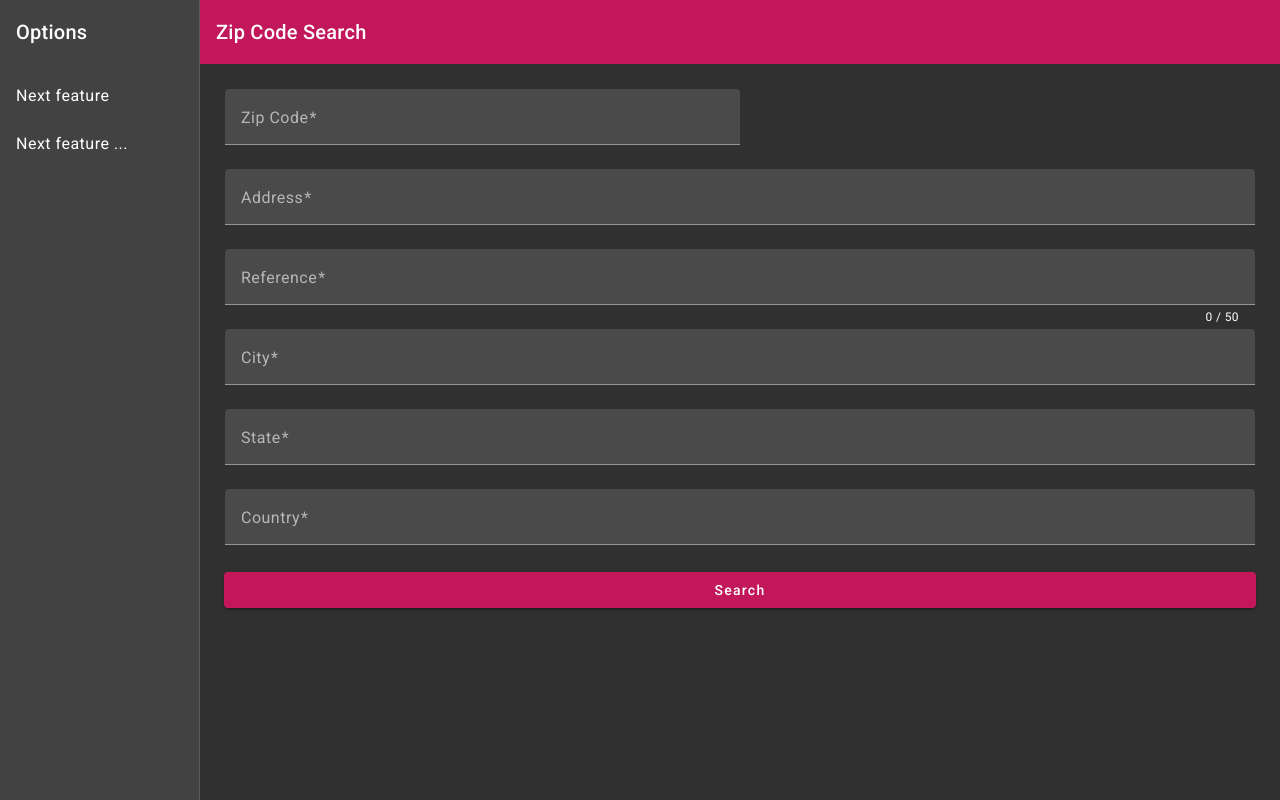
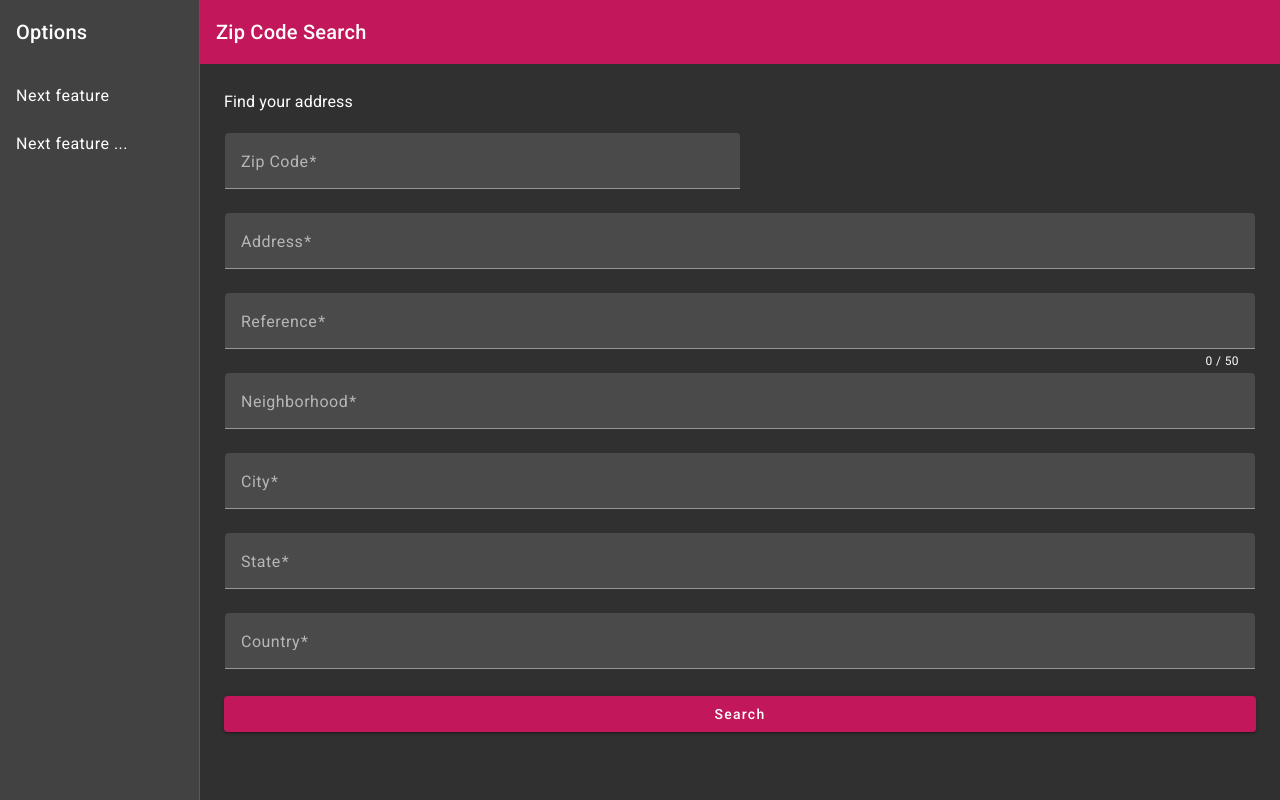
Before and after one commit to GiselleBarbosa/angular-zip-code-search, an Angular app: page /home in a window 1280 px wide. Built offline with nearby package versions, Linux system fonts and the light colour scheme.

Commit message:
feat: added api service

```diff
--- a/src/app/home/home.component.html
+++ b/src/app/home/home.component.html
@@ -1,4 +1,4 @@
-<form [formGroup]="form" (ngSubmit)="submitForm()" class="p-4">
+<form [formGroup]="form" (ngSubmit)="submitForm()">
   <table class="full-width-field" cellspacing="0">
     <tr>
       <td>
@@ -12,7 +12,11 @@
       <td>
         <mat-form-field class="full-width-field">
           <mat-label>Address</mat-label>
-          <input formControlName="address" matInput />
+          <input
+            formControlName="address"
+            matInput
+            placeholder="Ex. Av. Paulista"
+          />
         </mat-form-field>
       </td>
     </tr>
@@ -32,6 +36,20 @@
         </mat-form-field>
       </td>
     </tr>
+
+    <tr>
+      <td>
+        <mat-form-field class="full-width-field">
+          <mat-label>Neighborhood</mat-label>
+          <input
+            matInput
+            formControlName="neighborhood"
+            #reference
+            placeholder="Ex. Pirituba"
+          />
+        </mat-form-field>
+      </td>
+    </tr>
   </table>
 
   <table class="full-width-field" cellspacing="0">
@@ -47,11 +65,7 @@
       <td>
         <mat-form-field class="full-width-field">
           <mat-label>State</mat-label>
-          <input
-            formControlName="state"
-            matInput
-            placeholder="Ex. São Paulo"
-          />
+          <input formControlName="state" matInput placeholder="Ex. São Paulo" />
         </mat-form-field>
       </td>
     </tr>
@@ -59,11 +73,7 @@
       <td>
         <mat-form-field class="full-width-field">
           <mat-label>Country</mat-label>
-          <input
-            formControlName="country"
-            matInput
-            placeholder="Brazil"
-          />
+          <input formControlName="country" matInput placeholder="Brazil" />
         </mat-form-field>
       </td>
     </tr>
--- a/src/app/home/home.component.ts
+++ b/src/app/home/home.component.ts
@@ -41,6 +41,7 @@ export class HomeComponent implements OnInit {
       zipcode: ['', Validators.required],
       address: ['', Validators.required],
       reference: ['', Validators.required],
+      neighborhood: ['', Validators.required],
       city: ['', Validators.required],
       state: ['', Validators.required],
       country: ['', Validators.required],
--- a/src/app/template/template.component.ts
+++ b/src/app/template/template.component.ts
@@ -60,7 +60,12 @@ import { Observable } from 'rxjs';
         </button>
         <span class="cursor-pointer" routerLink="/">Zip Code Search</span>
       </mat-toolbar>
-      <router-outlet />
+      <div class="ps-4 pt-4">
+        <h3>Find your address</h3>
+      </div>
+      <div class="ps-4 pe-4 mb-5">
+        <router-outlet />
+      </div>
     </mat-sidenav-content>
   </mat-sidenav-container> `,
 })
```
Also changed, not shown: src/app/home/interfaces/address.interface.ts (added, +7 -0 lines), src/app/home/services/find-address.service.ts (added, +15 -0 lines), 1 other file (tests, documents, lock files or other folders).
